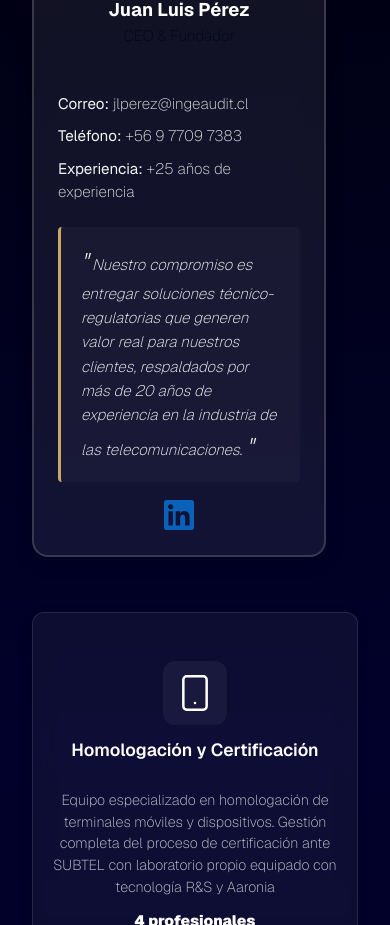
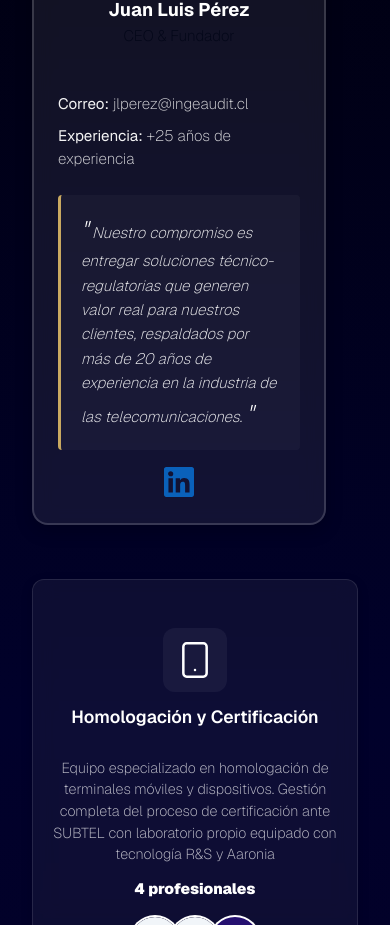
Before and after one commit to ingeaudit-coder/ingeaudit-website, a Next.js app: page /nosotros in a window 390 px wide. Shown: the part 2135-3060 px from the top of the page. Built offline with nearby package versions, Linux system fonts and the light colour scheme.

Commit message:
Remove phone number from Team component
Removed phone number from team member details.

```diff
--- a/src/components/sections/Team/Team.tsx
+++ b/src/components/sections/Team/Team.tsx
@@ -100,9 +100,6 @@ export default function Team() {
                 <strong>{t("team.email", lang)}:</strong> jlperez@ingeaudit.cl
               </p>
               <p className={styles.meta}>
-                <strong>{t("team.phone", lang)}:</strong> +56 9 7709 7383
-              </p>
-              <p className={styles.meta}>
                 <strong>{t("team.seniority", lang)}:</strong>{" "}
                 {lang === "es" ? "+25 años de experiencia" : "+25 years of experience"}
               </p>
```
